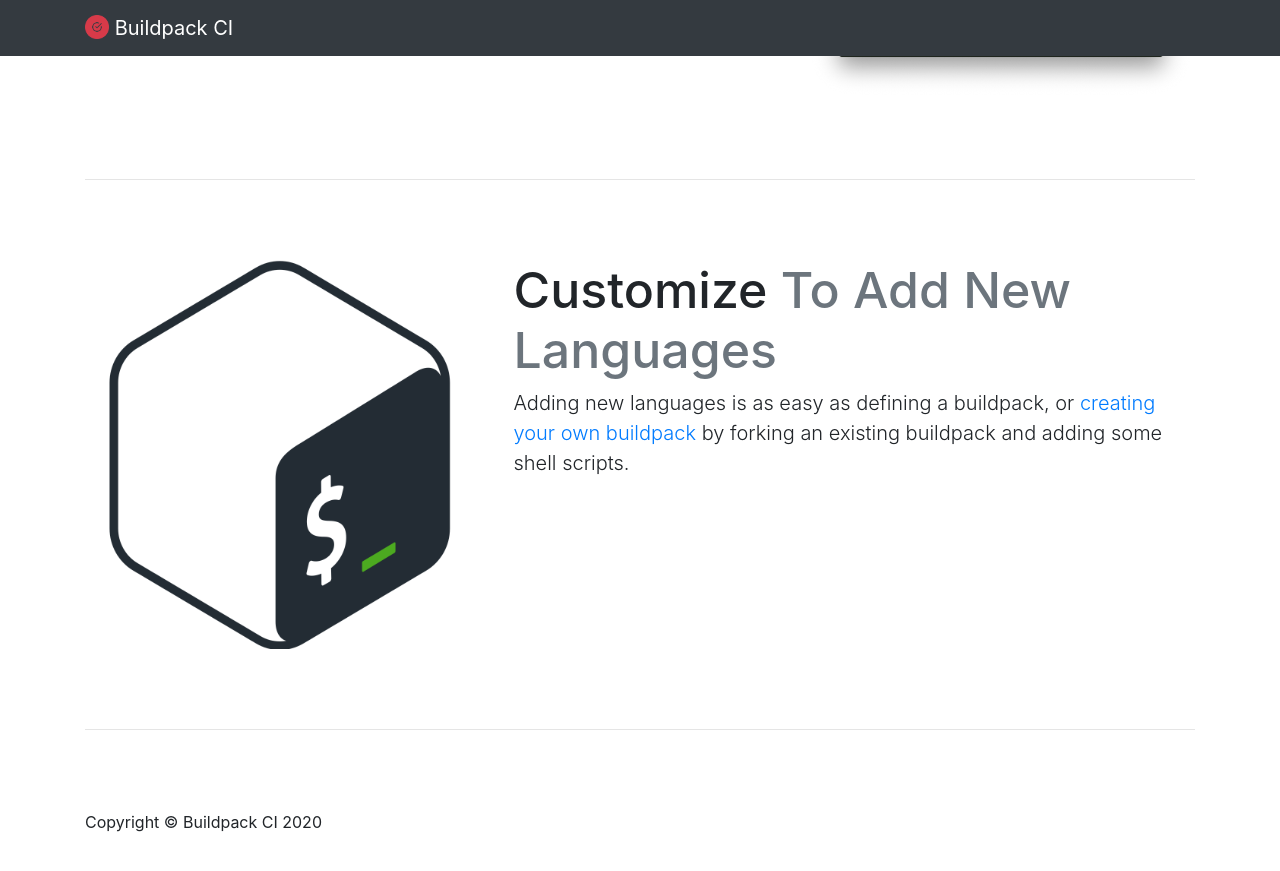
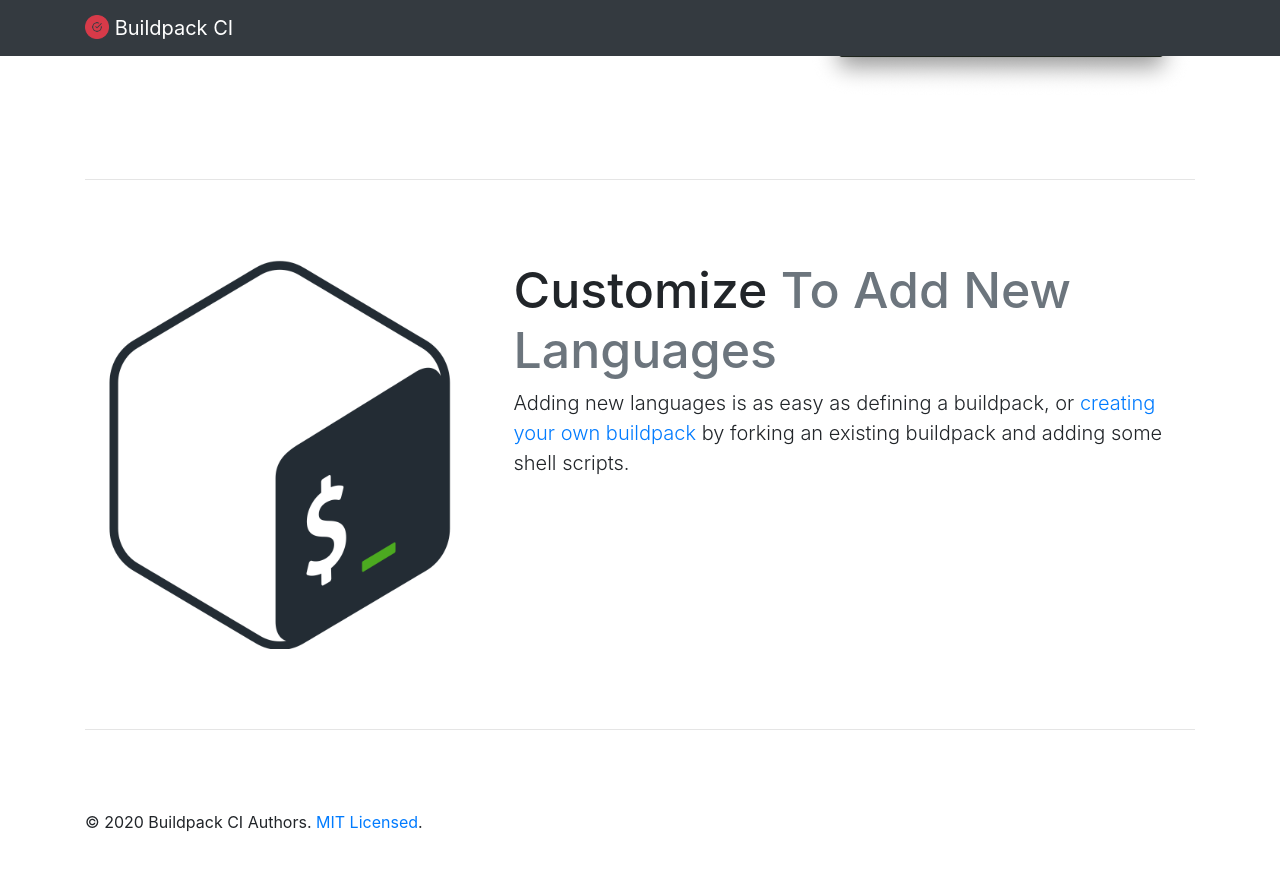
Before and after one commit to buildpack-ci/buildpack-ci.github.io, a Jekyll site: the page built from index.html, in a window 1280 px wide and 900 px high, scrolled down 1896 px. Shown: the top 871 px of the window. Built offline with Jekyll 4.4.1, drawn with Linux system fonts in a browser that asks for light colours.

Commit message:
Update footer

```diff
--- a/_includes/footer.html
+++ b/_includes/footer.html
@@ -1,7 +1,7 @@
 <footer>
   <div class='row'>
     <div class='col-lg-12'>
-      <p>Copyright &copy; {{ site.sitename }} {{ site.time | date: '%Y' }}</p>
+      <p>&copy; {{ site.time | date: '%Y' }} Buildpack CI Authors. <a href="https://github.com/buildpack-ci/run-tests/blob/master/LICENSE">MIT Licensed</a>.</p>
     </div>
   </div>
 </footer>
```
